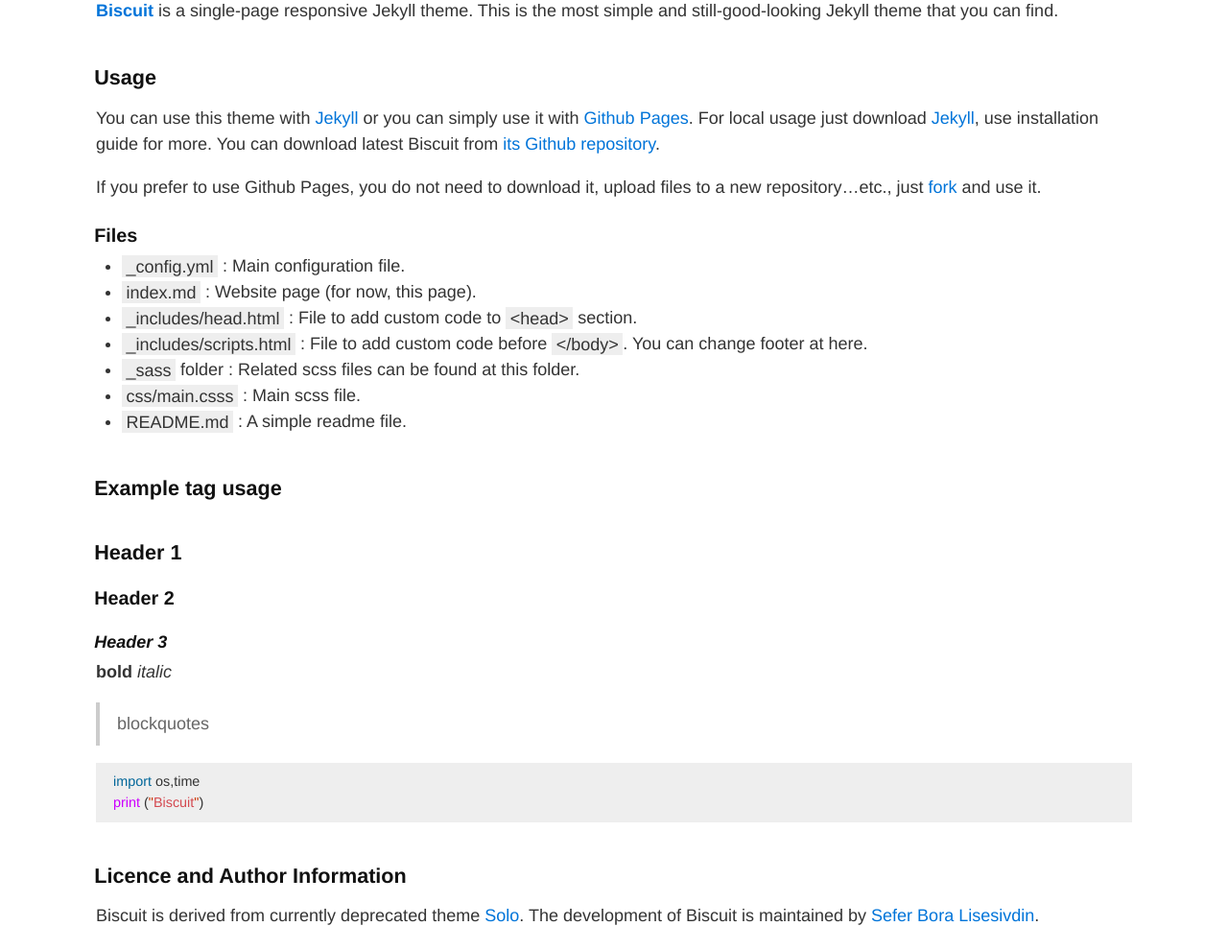
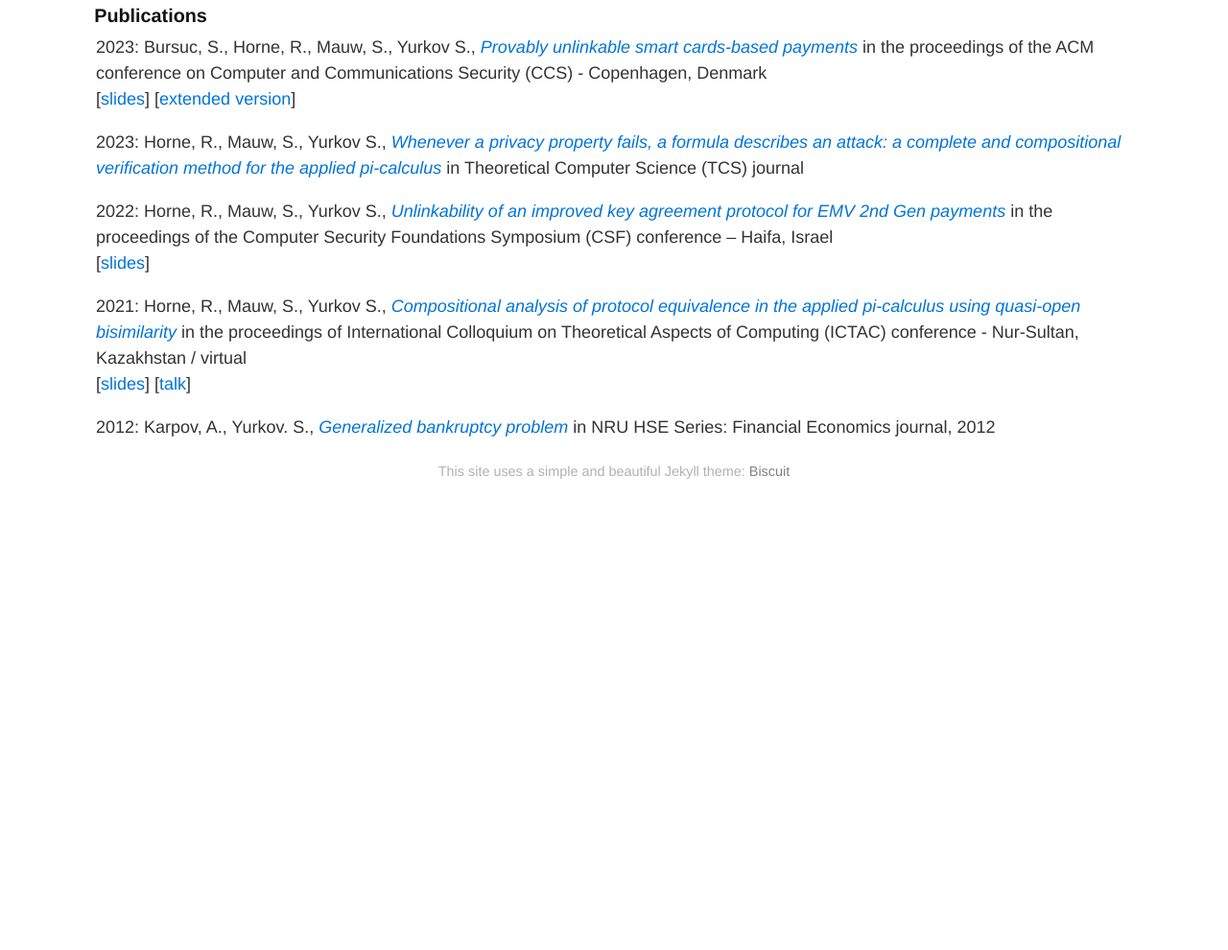
Before and after one commit to marblesurf/marblesurf.github.io, a Jekyll site: the page built from index.md, in a window 1280 px wide and 1400 px high. Shown: the part 410-1400 px from the top of the window at 96% size. Built offline with Jekyll 4.4.1, drawn with Linux system fonts in a browser that asks for light colours; some of the changed text lies outside the part shown.

Commit message:
Update index.md

```diff
--- a/index.md
+++ b/index.md
@@ -4,6 +4,24 @@ layout: default
 
 ![Banner](assets/pic.png)
 
+### Publications
+
+2023: Bursuc, S., Horne, R., Mauw, S., Yurkov S., *[Provably unlinkable smart cards-based payments](https://dl.acm.org/doi/10.1145/3576915.3623109)* in the proceedings of the ACM conference on Computer and Communications Security (CCS) - Copenhagen, Denmark \
+[[slides](assets/ccs2023.pdf)] [[extended version](https://arxiv.org/abs/2309.03128)]
+
+2023: Horne, R., Mauw, S., Yurkov S., *[Whenever a privacy property fails, a formula describes an attack: a complete and compositional verification method for the applied pi-calculus](https://www.sciencedirect.com/science/article/pii/S030439752300155X)* in Theoretical Computer Science (TCS) journal
+
+2022: Horne, R., Mauw, S., Yurkov S., *[Unlinkability of an improved key agreement protocol for EMV 2nd Gen payments](https://ieeexplore.ieee.org/document/9919666)* in the proceedings of the Computer Security Foundations Symposium (CSF) conference – Haifa, Israel \
+[[slides](assets/csf2022.pdf)]
+
+2021: Horne, R., Mauw, S., Yurkov S., *[Compositional analysis of protocol equivalence in the applied pi-calculus using quasi-open bisimilarity](https://link.springer.com/chapter/10.1007/978-3-030-85315-0_14)* in the proceedings of International Colloquium on Theoretical Aspects of Computing (ICTAC) conference - Nur-Sultan, Kazakhstan / virtual \
+[[slides](assets/ictac2021.pdf)] [[talk](https://satoss.uni.lu/members/semen/img/ictac2021.mp4)]
+
+2012: Karpov, A., Yurkov. S., *[Generalized bankruptcy problem](https://ssrn.com/abstract=2181372)* in NRU HSE Series: Financial Economics journal, 2012
+
+
+
+<!---
 
 **[Biscuit](http://sblisesivdin.github.io/biscuit)** is a single-page responsive Jekyll theme. This is the most simple and still-good-looking Jekyll theme that you can find.
 
@@ -44,3 +62,5 @@ print ("Biscuit")
 Biscuit is derived from currently deprecated theme [Solo](http://github.com/chibicode/solo). The development of Biscuit is maintained by [Sefer Bora Lisesivdin](https://lrgresearch.org/bora).
 
 Biscuit and the previous code where Biscuit is derived are distributed with [MIT license](https://github.com/sblisesivdin/biscuit/blob/gh-pages/LICENSE).
+
+--->
```
